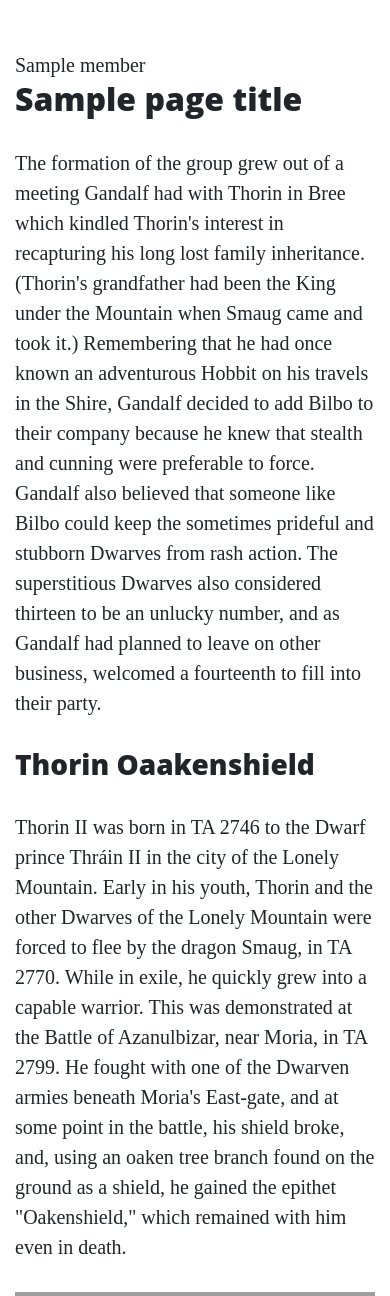
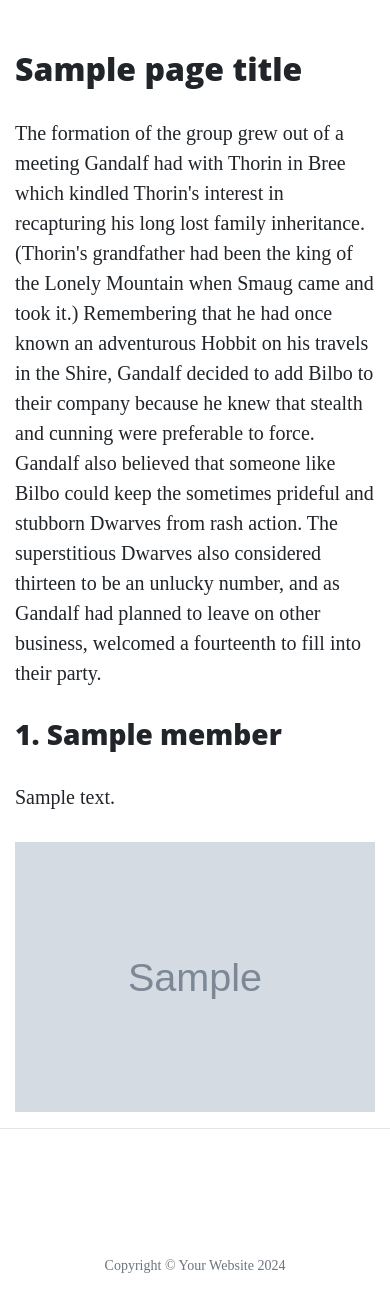
Before and after one commit to darrenrob25/thorin-flask-app, a Flask app: template templates/about.html in a window 390 px wide. Shown: the part 533-1829 px from the top of the page. After the commit the page ends 1806 px from the top, so only its background shows below. Run offline with Flask 3, Linux system fonts and the light colour scheme; the template is opened without the code that fills it: most values are stand-ins (such as "Sample title", 1, 10 or a date in 2020); grey boxes marked "Sample" are stand-in pictures; some libraries are stand-ins or nearby versions; grey boxes are pictures that could not be loaded.

Commit message:
using if statements

```diff
--- a/templates/about.html
+++ b/templates/about.html
@@ -1,129 +1,51 @@
-<!DOCTYPE html>
 {% extends "base.html" %}
 {% block content %}
-
-{{ company [1] ["name"] }}
 
     <h2>{{ page_title }}</h2>
     <p>
         The formation of the group grew out of a meeting Gandalf had with Thorin in Bree which kindled Thorin's interest in
-        recapturing his long lost family inheritance. (Thorin's grandfather had been the King under the Mountain when Smaug
-        came and took it.) Remembering that he had once known an adventurous Hobbit on his travels in the Shire, Gandalf
-        decided to add Bilbo to their company because he knew that stealth and cunning were preferable to force. Gandalf
-        also believed that someone like Bilbo could keep the sometimes prideful and stubborn Dwarves from rash action. The
-        superstitious Dwarves also considered thirteen to be an unlucky number, and as Gandalf had planned to leave on other
-        business, welcomed a fourteenth to fill into their party.
+		recapturing his long lost family inheritance. (Thorin's grandfather had been the king of the Lonely Mountain when
+		Smaug came and took it.) Remembering that he had once known an adventurous Hobbit on his travels in the Shire,
+		Gandalf decided to add Bilbo to their company because he knew that stealth and cunning were preferable to force.
+		Gandalf also believed that someone like Bilbo could keep the sometimes prideful and stubborn Dwarves from rash
+		action. The superstitious Dwarves also considered thirteen to be an unlucky number, and as Gandalf had planned to
+		leave on other business, welcomed a fourteenth to fill into their party.
     </p>
 
+    {% for member in company %}
+
         <div class="row featurette">
+
+            {% if loop.index % 2 != 0 %}
+
                 <div class="col-md-7">
-            <h3>Thorin Oaakenshield</h3>
-            <p>Thorin II was born in TA 2746 to the Dwarf prince Thráin II in the city of the Lonely Mountain. Early in his youth,
-                Thorin and the other Dwarves of the Lonely Mountain were forced to flee by the dragon Smaug, in TA 2770. While in
-                exile, he quickly grew into a capable warrior. This was demonstrated at the Battle of Azanulbizar, near Moria, in TA
-                2799. He fought with one of the Dwarven armies beneath Moria's East-gate, and at some point in the battle, his
-                shield broke, and, using an oaken tree branch found on the ground as a shield, he gained the epithet "Oakenshield,"
-                which remained with him even in death.</p>
+                    <h3>{{ loop.index }}. {{ member.name }}</h3>
+                    <p>{{ member.description }}</p>
                 </div>
                 <div class="col-md-5">
-                <img src="https://static.wikia.nocookie.net/lotr/images/e/ec/1400193_695248260488487_320403599_o.jpg" alt="">
-            </div>
+                    <img src="{{ member.image_source }}" alt="" class="featurette-image image-responsive">
                 </div>
 
-    <div class="row featurette">
+            {% else %}
+
                 <div class="col-md-5">
-            <img src="https://static.wikia.nocookie.net/lotr/images/a/a6/HBT-DWF-003.jpg" alt="">
+                    <img src="{{ member.image_source }}" alt="" class="featurette-image image-responsive">
                 </div>
                 <div class="col-md-7">
-            <h3>Fíli and Kíli</h3>
-            <p>Fíli and Kíli were Dwarvern brothers and were also the youngest of the thirteen Dwarves who set out with Thorin
-                Oakenshield's company, along with Gandalf and Bilbo Baggins, to reclaim the Lonely Mountain from the dragon Smaug.
-            </p>
+                    <h3>{{ loop.index }}. {{ member.name }}</h3>
+                    <p>{{ member.description }}</p>
                 </div>
+
+            {% endif %}
 
         </div>
 
-    <div class="row featurette">
-        <div class="col-md-7">
-            <h3>Óin</h3>
-            <p>Óin was the older brother of Glóin, cousin of Dwalin and Balin, and uncle of Gimli. Óin's uncle was Fundin, the
-                father of Balin and Dwalin.
+        {% if loop.index != loop.length %}
 
-                Óin fought in the Battle of Azanulbizar along with Thorin Oakenshield, and in TA 2941 joined Thorin's company on the
-                quest to reclaim the Lonely Mountain, wearing a brown hood.[2] Óin was one of the Dwarves who bet that Bilbo would
-                come along with them to reclaim the Lonely Mountain. Óin and his brother Glóin were usually in charge of preparing
-                the fire for the Company, as they were the most skilled of the group. He fought in and survived the Battle of Five
-                Armies, and later settled in the Lonely Mountain with King Dáin II Ironfoot, along with many other Dwarves of the
-                company of Thorin..</p>
-            </div>
-            <div class="col-md-5">
-                <img src="https://static.wikia.nocookie.net/lotr/images/e/e8/Oin.jpg" alt="">
-            </div>
-    </div>
+            <hr class="featurette-divider">
 
-    <div class="row featurette">
-        <div class="col-md-5">
-            <img src="https://static.wikia.nocookie.net/lotr/images/a/a6/HBT-DWF-003.jpg" alt="">
-        </div>
-        <div class="col-md-7">
-            <h3>Glóin</h3>
-            <p>Glóin, son of Gróin was one of the Dwarves of Thorin II Oakenshield's company who set out to reclaim the Lonely
-                Mountain in the Quest of Erebor. He was also the father of Gimli, who became a member of the Fellowship of the Ring.
-            </p>
-            </div>
+        {% endif %}
 
-    </div>
-
-    <div class="row featurette">
-        <div class="col-md-7">
-            <h3>Balin</h3>
-            <p>Balin was a Dwarf leader, the son of Fundin, and elder brother of Dwalin. He was one of the thirteen Dwarves who
-                accompanied Thorin II Oakenshield on the quest to regain the Lonely Mountain.</p>
-            </div>
-            <div class="col-md-5">
-                <img src="https://static.wikia.nocookie.net/lotr/images/5/52/Balin.jpg" alt="">
-            </div>
-    </div>
-
-    <div class="row featurette">
-        <div class="col-md-5">
-            <img src="https://static.wikia.nocookie.net/lotr/images/1/1c/Dwalin.jpg" alt="">
-        </div>
-        <div class="col-md-7">
-            <h3>Dwalin</h3>
-            <p>Dwalin was one of the Dwarves who traveled with Bilbo and Gandalf as a member of Thorin and Company on the quest to
-                regain the Lonely Mountain from the Dragon Smaug. He was the brother of Balin and the youngest son of Fundin.
-            </p>
-            </div>
-
-    </div>
-
-    <div class="row featurette">
-        <div class="col-md-7">
-            <h3>Ori</h3>
-            <p>ÓOri was a member of Thorin's Company of Dwarves and participated in the Quest of Erebor, as well as fighting in and
-                surviving the Battle of Five Armies. He, along with his cousins Dori and Nori, were remote kinsmen of Thorin II
-                Oakenshield.</p>
-            </div>
-            <div class="col-md-5">
-                <img src="https://static.wikia.nocookie.net/lotr/images/8/81/Ori.jpeg" alt="">
-            </div>
-    </div>
-
-    <div class="row featurette">
-        <div class="col-md-5">
-            <img src="https://static.wikia.nocookie.net/lotr/images/2/27/Mark_Hadlow_as_Dori.jpg" alt="">
-        </div>
-        <div class="col-md-7">
-            <h3>Dori</h3>
-            <p>Dori was among the Dwarves at Bag End who joined in singing about "blunting the knives" and "bending the forks"; as
-                well as accompanying by playing the flute. He was described as “decent fellow despite his grumbling”. He often wore
-                a red-violet coat while on the Quest of Erebor. He was noted by Thorin to be the strongest of the thirteen
-                companions.
-            </p>
-            </div>
-
-    </div>
-
+    {% endfor %}
 
 {% endblock %}
```
Also changed, not shown: data/company.json (+60 -6 lines). Lines whose indentation alone changed are shown as unchanged.
